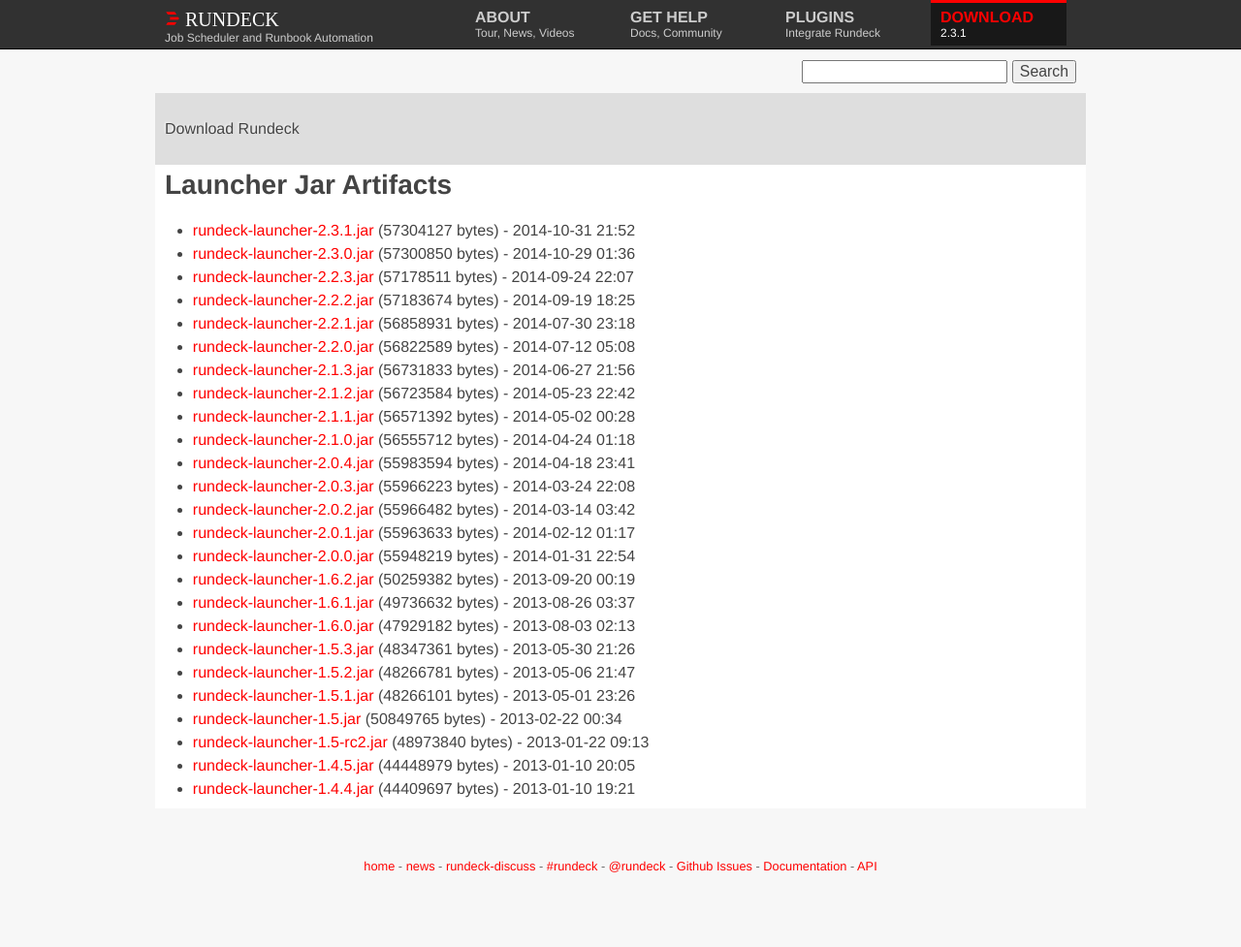
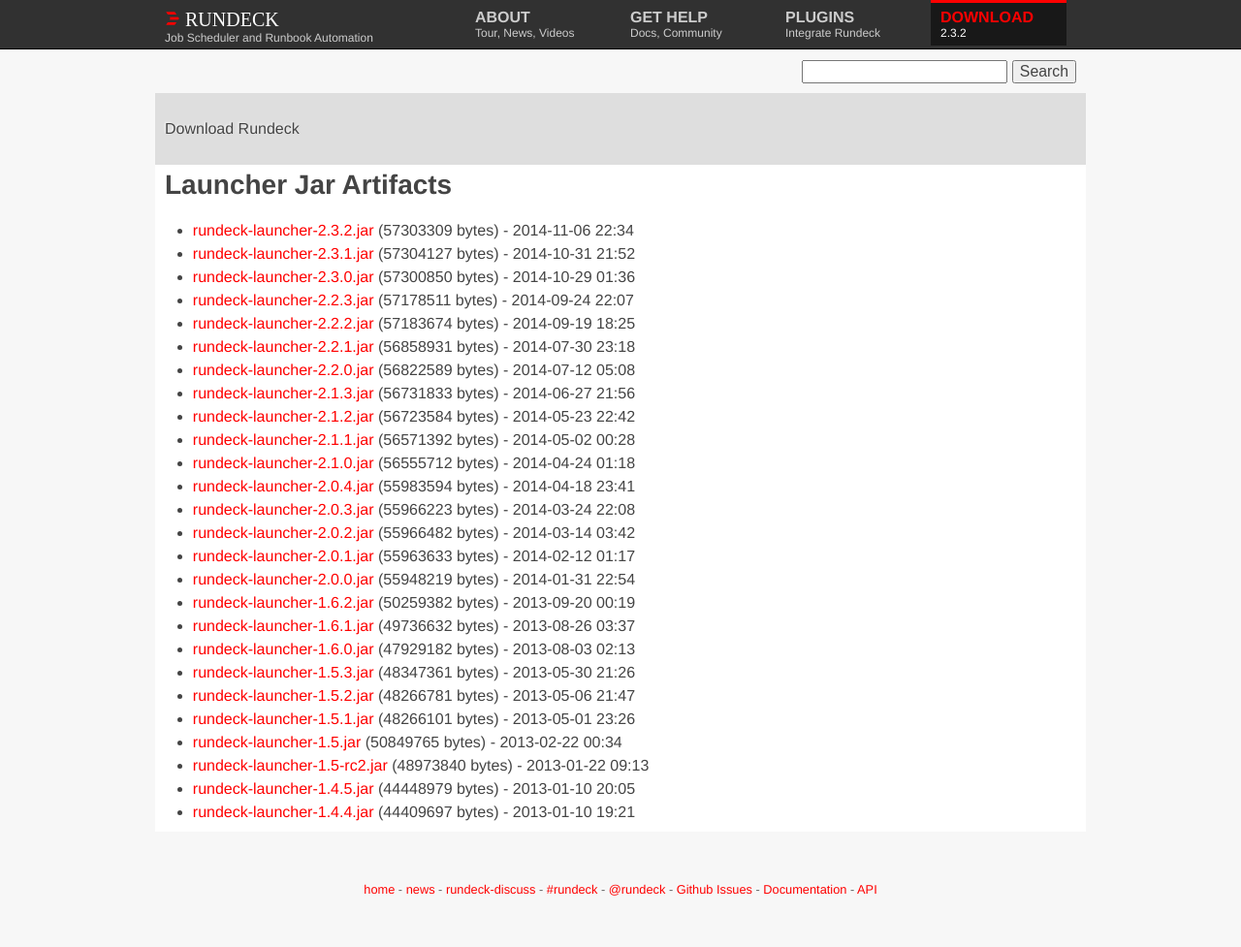
Before and after one commit to rundeck/rundeck-ghpages, a Jekyll site: the page built from download/jar/index.md, in a window 1280 px wide. Shown: the whole page at 97% size. Built offline with Jekyll 4.4.1, drawn with Linux system fonts in a browser that asks for light colours; nearby versions of some CDN libraries; before the commit the page ends 953 px from its top, so only the background shows below that.

Commit message:
Update site to 2.3.2 download links

```diff
--- a/_config.yml
+++ b/_config.yml
@@ -1,16 +1,16 @@
 baseurl: ""
 url: ""
 full_url: "http://www.rundeck.org"
-rd_version: "2.3.1"
-rd_jar_name: "rundeck-launcher-2.3.1.jar"
-rd_jar_sha: "d31f7263141264038407fee7f9852c8f484e3556"
-rd_jar_url: "http://download.rundeck.org/jar/rundeck-launcher-2.3.1.jar"
-rd_jar_size: "57304127"
-rd_deb_name: "rundeck-2.3.1-1-GA.deb"
-rd_deb_url: "http://download.rundeck.org/deb/rundeck-2.3.1-1-GA.deb"
-rd_deb_sha: "0a415c5cd3bb1d27be3aab5c8074fabb407e1beb"
-rd_deb_size: "62209922"
-rd_zipball: "https://github.com/dtolabs/rundeck/zipball/v2.3.1"
-rd_tarball: "https://github.com/dtolabs/rundeck/tarball/v2.3.1"
-rd_releasenotes: "https://github.com/dtolabs/rundeck/blob/v2.3.1/RELEASE.md"
+rd_version: "2.3.2"
+rd_jar_name: "rundeck-launcher-2.3.2.jar"
+rd_jar_sha: "ccbad3d63074694583772e135ecc5b2920936a6d"
+rd_jar_url: "http://download.rundeck.org/jar/rundeck-launcher-2.3.2.jar"
+rd_jar_size: "57303309"
+rd_deb_name: "rundeck-2.3.2-1-GA.deb"
+rd_deb_url: "http://download.rundeck.org/deb/rundeck-2.3.2-1-GA.deb"
+rd_deb_sha: "812ee51372659659715767ac923bd2a664d84fc2"
+rd_deb_size: "62204998"
+rd_zipball: "https://github.com/dtolabs/rundeck/zipball/v2.3.2"
+rd_tarball: "https://github.com/dtolabs/rundeck/tarball/v2.3.2"
+rd_releasenotes: "https://github.com/dtolabs/rundeck/blob/v2.3.2/RELEASE.md"
 markdown: kramdown
--- a/download/jar/index.md
+++ b/download/jar/index.md
@@ -3,6 +3,7 @@
 layout: download
 download_type: Launcher Jar
 ---
+* [rundeck-launcher-2.3.2.jar](http://download.rundeck.org/jar/rundeck-launcher-2.3.2.jar) (57303309 bytes) - 2014-11-06 22:34
 * [rundeck-launcher-2.3.1.jar](http://download.rundeck.org/jar/rundeck-launcher-2.3.1.jar) (57304127 bytes) - 2014-10-31 21:52
 * [rundeck-launcher-2.3.0.jar](http://download.rundeck.org/jar/rundeck-launcher-2.3.0.jar) (57300850 bytes) - 2014-10-29 01:36
 * [rundeck-launcher-2.2.3.jar](http://download.rundeck.org/jar/rundeck-launcher-2.2.3.jar) (57178511 bytes) - 2014-09-24 22:07
```
Also changed, not shown: download/deb/index.md (+1 -0 lines), download/rpm/index.md (+2 -0 lines), download/war/index.md (+1 -0 lines).
